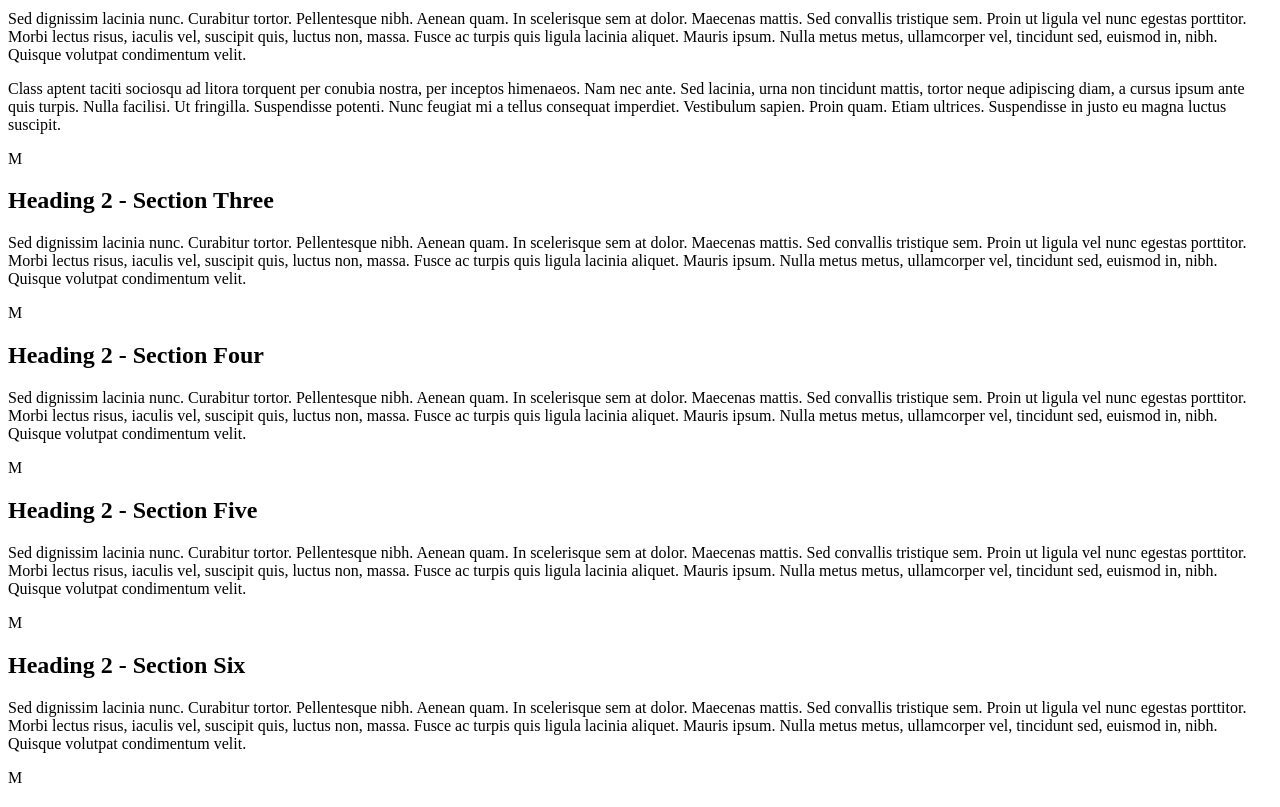
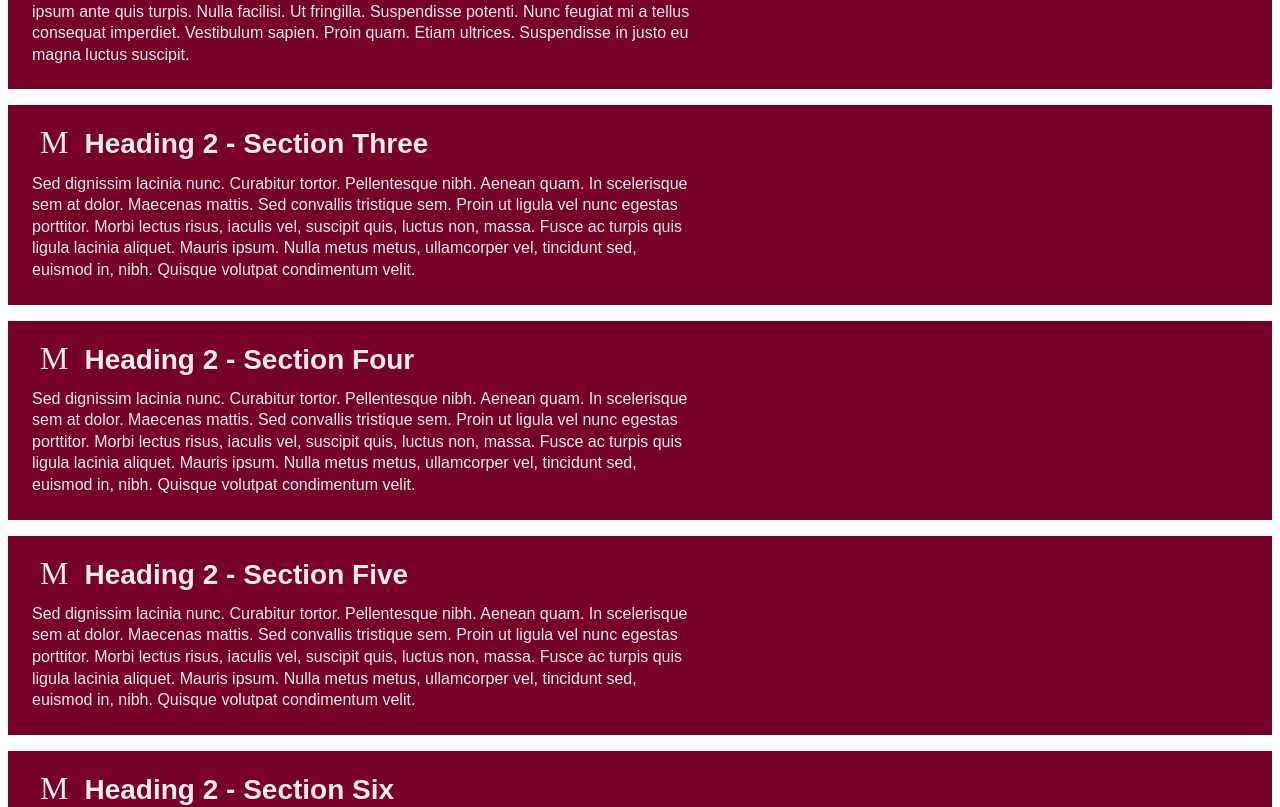
Before and after one commit to shereefyounis/viewport, a plain HTML site: page index.html in a window 1280 px wide. Shown: the part 1028-1835 px from the top of the page. Drawn offline with Linux system fonts and the light colour scheme; some icons are missing.

Commit message:
added name and link css to html
added my name to author tag and added the link to css in html head.

```diff
--- a/index.html
+++ b/index.html
@@ -4,17 +4,18 @@
         <meta charset="utf-8">
         <meta name="viewport" content="width=device-width, initial-scale=1">
         <!-- Add your name as the author in the meta tag below -->
-        <meta name="author" content="">
+        <meta name="author" content="Shereef Younis">
         <!-- These meta tags have been included as an example, but left blank because this is all placeholder content and won't be a real site -->
         <meta name="description" content="">
         <meta name="keywords" content="">
         <meta name="robots" content="index,follow">
         <title>Viewport Activity</title>
         <!-- Favicon generated on https://favicon.io with a file/SVG from Font Awesome https://fontawesome.com/v5.15/icons/css3-alt?style=brands -->
-        <link rel="icon" type="image/png" sizes="32x32" href="favicon-32x32.png">
-        <link rel="icon" type="image/png" sizes="16x16" href="favicon-16x16.png">
+        <link rel="icon" type="image/png" sizes="32x32" href="favicons/favicon-32x32.png">
+        <link rel="icon" type="image/png" sizes="16x16" href="favicons/favicon-16x16.png">
         <link href="https://res.cloudinary.com/dr6lvwubh/raw/upload/v1581441981/Anicons/anicons-regular.css" rel="stylesheet">
         <!-- Add a link to your properly named CSS file here -->
+        <link rel="stylesheet" href="younis.styles.css">
     </head>
     <body>
         <header>
```
